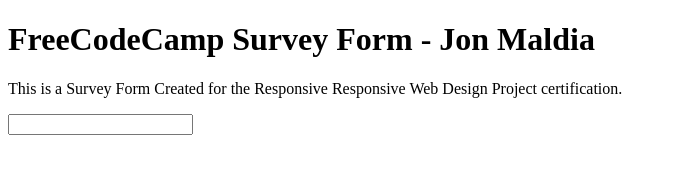
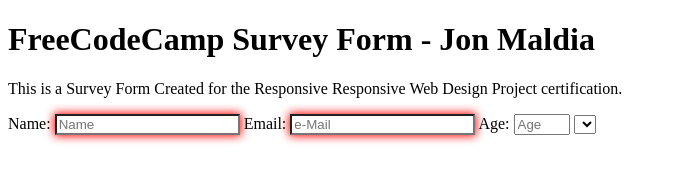
Before and after one commit to jmaldia/freecodecamp-survey-form, a plain HTML site: page index.html in a window 1280 px wide. Shown: the whole page, without its empty margins (0-677 px from the left). Drawn offline with Linux system fonts and the light colour scheme.

Commit message:
Build form

```diff
--- a/index.html
+++ b/index.html
@@ -5,6 +5,7 @@
     <meta name="viewport" content="width=device-width, initial-scale=1.0">
     <meta http-equiv="X-UA-Compatible" content="ie=edge">
     <title>FreeCodeCamp Survey Form - Jon Maldia</title>
+    <link rel="stylesheet" href="./styles.css">
 </head>
 <body>
     <h1 id="title">
@@ -16,7 +17,17 @@
     </p>
 
     <form action="#" id="survey-form">
-        <input type="email" id="email">
+        <label for="name" id="name-label">Name:</label>
+        <input type="name" id="name" placeholder="Name" required>
+
+        <label for="email" id="email-label">Email:</label>
+        <input type="email" id="email" placeholder="e-Mail" required>
+
+        <label for="number" id="number-label">Age:</label>
+        <input type="number" id="number" placeholder="Age" min="18" max="65">
+
+        <select id="dropdown">
+        </select>
     </form>
 </body>
 </html>
--- /dev/null
+++ b/styles.css
@@ -0,0 +1,8 @@
+input {
+    outline: none;
+}
+
+input:invalid {
+    box-shadow: 0 0 10px 1px red;
+    outline: none;
+}
```
